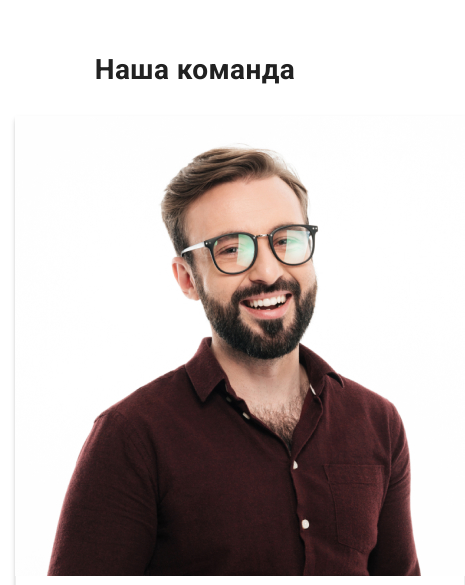
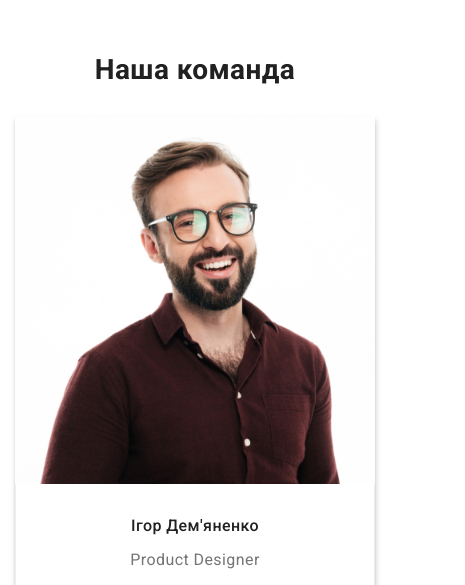
Before and after one commit to ChernenkoNS/goit-markup-hw-08, a plain HTML site: page index.html in a window 390 px wide. Shown: the part 1390-1975 px from the top of the page, 465 px wide, since content can reach past the window. Drawn offline with nearby package versions, Linux system fonts and the light colour scheme.

Commit message:
commit-three

```diff
--- a/sass/layouts/_team.scss
+++ b/sass/layouts/_team.scss
@@ -65,7 +65,7 @@
     @media screen and (max-width: 767px) {
         margin-right: 0;
         margin-bottom: 30px;
-        width:450px;
+        max-width:450px;
 
         &:last-child {
             margin-bottom: 0px;
```
Also changed, not shown: css/main.css, css/main.min.css, 2 other files.
